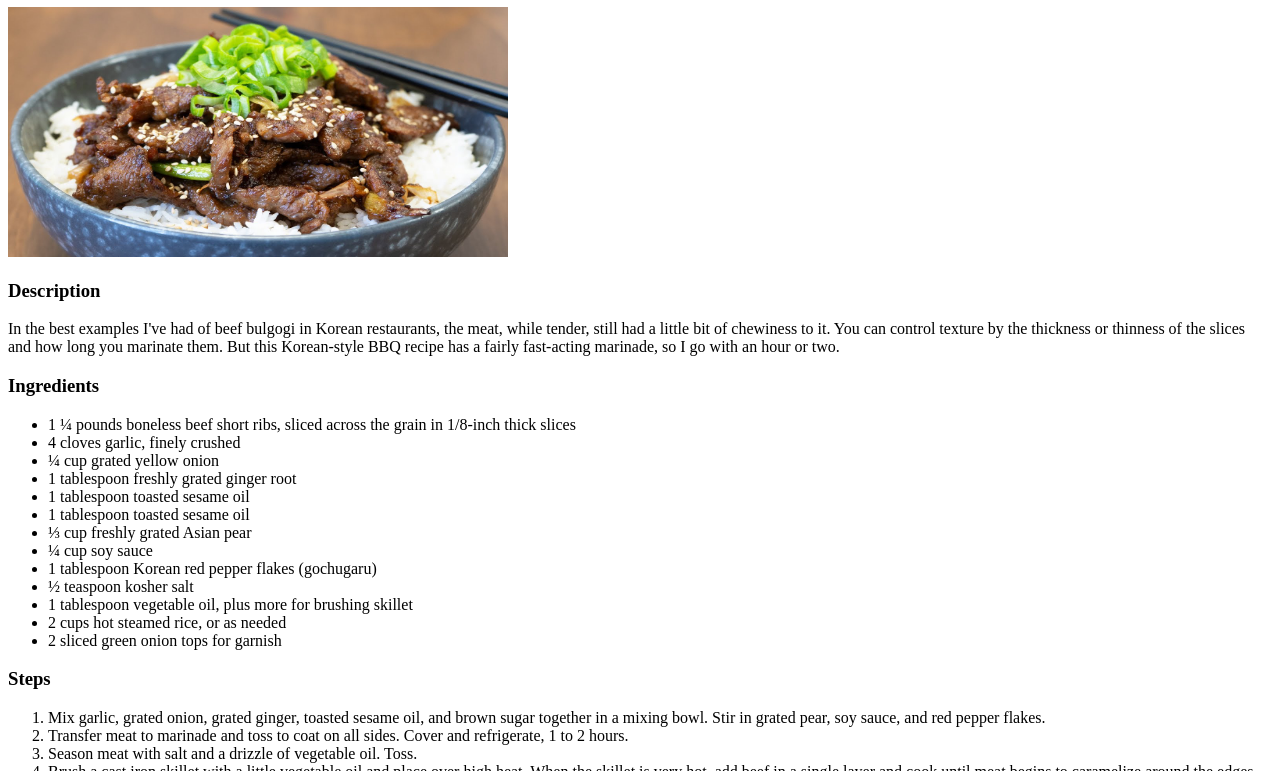
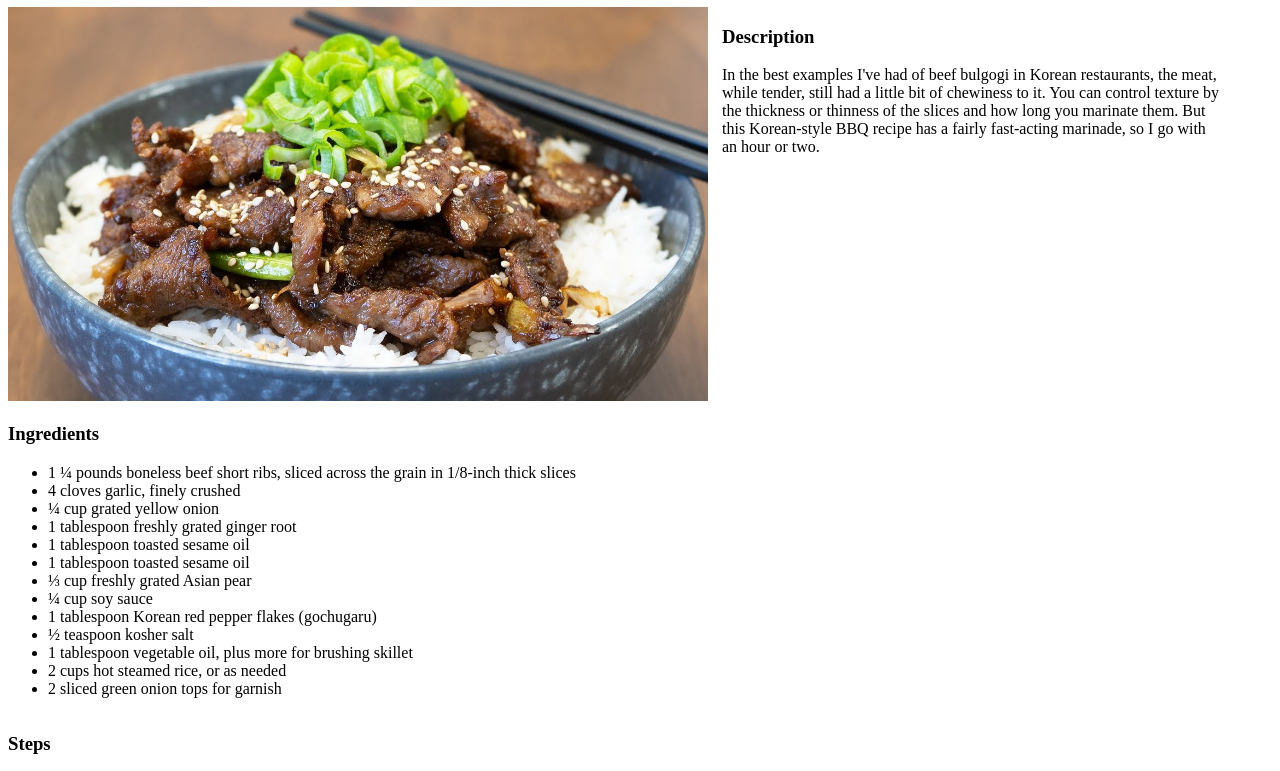
Before and after one commit to marlenmonro/odin-recipes, a plain HTML site: page recipes/bulgogi-beef.html in a window 1280 px wide. Shown: the part 73-844 px from the top of the page. Drawn offline with Linux system fonts and the light colour scheme.

Commit message:
Add css link for bulgogi-beef.html and some minor
Place photo and description in one. Add class for steps
and ingredients, then modified their width. Align the header.

```diff
--- a/css/styles.css
+++ b/css/styles.css
@@ -10,3 +10,20 @@
     display: inline-block;
     text-align: center;
 }
+
+.imginside {
+    display: inline-block;
+    width: 700px;
+    height: auto;
+}
+.wrapped {
+    display:inline-block;
+    width: 500px;
+    height: auto;
+    float: inline-end;
+    padding-right: 50px;
+}
+.ingredients, .steps {
+    display: inline-block;
+    width: 700px;
+}
--- a/recipes/bulgogi-beef.html
+++ b/recipes/bulgogi-beef.html
@@ -3,19 +3,22 @@
     <head>
         <meta charset="utf-8">
         <title>Bulgogi Beef</title>
+        <link rel="stylesheet" href="../css/styles.css">
     </head>
 
     <body>
-        <h1>Bulgogi Beef</h1>
-        <img src="../images/bulgogi-beef.jpg" alt="bulgogi-beef" width="500" height="250">
-
+        <h1 class="header">Bulgogi Beef</h1>
+        <img class="imginside" src="../images/bulgogi-beef.jpg" alt="bulgogi-beef" width="500" height="250">
+    <div class="wrapped">
         <h3>Description</h3>
         <p>In the best examples I've had of beef bulgogi in Korean restaurants, the meat,
         while tender, still had a little bit of chewiness to it. You can control texture
         by the thickness or thinness of the slices and how long you marinate them. But
         this Korean-style BBQ recipe has a fairly fast-acting marinade, so I go with an
         hour or two.</p>
+    </div>
 
+    <div class="ingredients">
         <h3>Ingredients</h3>
         <p>
             <ul>
@@ -35,7 +38,9 @@
                 <li>2 sliced green onion tops for garnish</li>
             </ul>
         </p>
+    </div>
 
+    <div class="steps">
         <h3>Steps</h3>
         <p>
             <ol>
@@ -52,7 +57,7 @@
                     rice and top with green onion slices.</li>
             </ol>
         </p>
-
+    </div>
     <a href="../index.html">Back to the main page</a>
     </body>
 </html>
```
